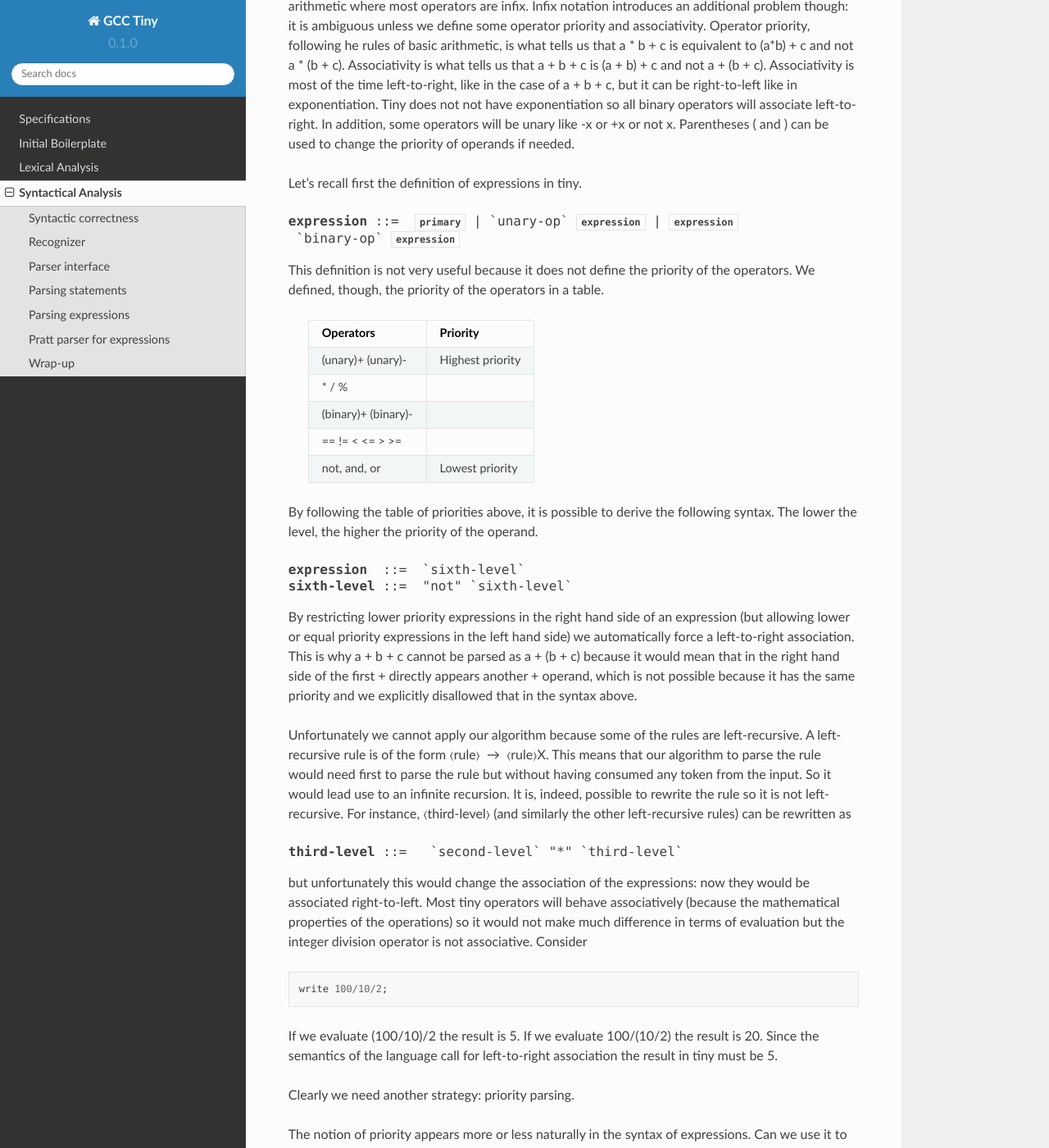
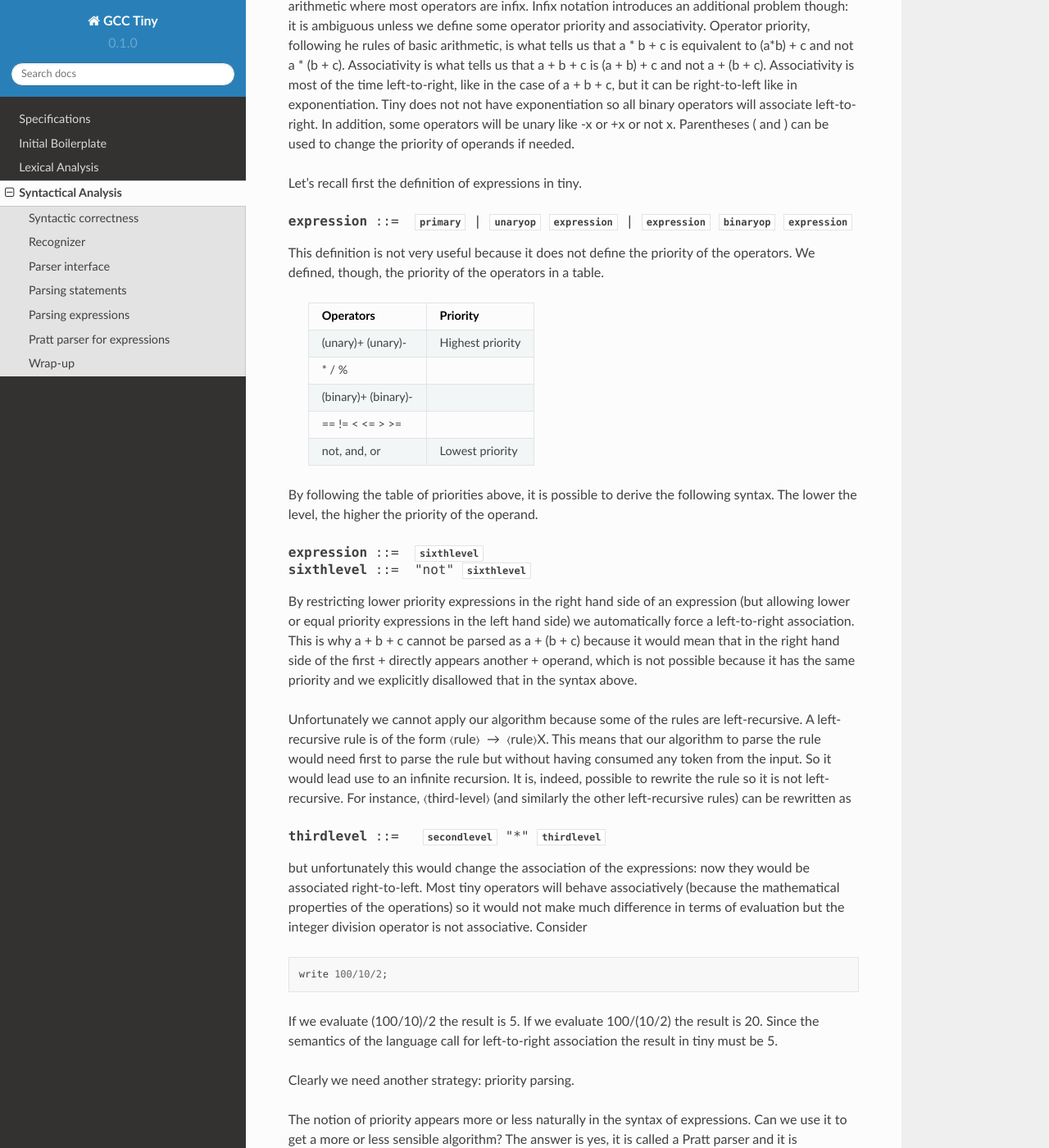
Before and after one commit to GCC-Tiny/gcc-tiny-docs-rtd, a Sphinx documentation site: the page built from docs/source/part04.rst, in a window 1280 px wide and 1400 px high, scrolled down 9617 px. Shown: the whole window at 82% size. Built offline with Sphinx 7.4.7 and the Read the Docs theme 2.0.0, drawn with Linux system fonts in a browser that asks for light colours; some of the changed text lies outside the part shown.

Commit message:
part04: productionlist tokens cannot contain -

```diff
--- a/docs/source/part04.rst
+++ b/docs/source/part04.rst
@@ -545,7 +545,7 @@
 Let's recall first the definition of expressions in tiny.
 
 .. productionlist:: Tiny
-    expression: `primary` | `unary-op` `expression` | `expression` `binary-op` `expression`
+    expression: `primary` | `unaryop` `expression` | `expression` `binaryop` `expression`
 
 This definition is not very useful because it does not define the priority of
 the operators. We defined, though, the priority of the operators in a table.
@@ -564,29 +564,29 @@
 syntax. The lower the level, the higher the priority of the operand.
 
 .. productionlist:: Tiny
-    expression: `sixth-level`
-    sixth-level: "not" `sixth-level`
-                | `sixth-level` "and" `fifth-level`
-                | `sixth-level` "or" `fifth-level`
-                | `fifth-level`
-    fifth-level:  `fifth-level` "<"  `third-level`
-                | `fifth-level` "<=" `fourth-level`
-                | `fifth-level` ">"  `fourth-level`
-                | `fifth-level` ">=" `fourth-level`
-                | `fifth-level` "==" `fourth-level`
-                | `fifth-level` "!=" `fourth-level`
-                | `fourth-level`
-    fourth-level: `fourth-level` "+" `third-level`
-                | `fourth-level` "-" `third-level`
-                | `third-level`
-    third-level:  `third-level` "*" `second-level`
-                | `third-level` "/" `second-level`
-                | `third-level` "%" `second-level`
-                | `second-level`
-    second-level: "+"`second-level`
-                | "-"`second-level`
-                | `first-level`
-    first-level: `primary`
+    expression: `sixthlevel`
+    sixthlevel: "not" `sixthlevel`
+                | `sixthlevel` "and" `fifthlevel`
+                | `sixthlevel` "or" `fifthlevel`
+                | `fifthlevel`
+    fifthlevel:  `fifthlevel` "<"  `thirdlevel`
+                | `fifthlevel` "<=" `fourthlevel`
+                | `fifthlevel` ">"  `fourthlevel`
+                | `fifthlevel` ">=" `fourthlevel`
+                | `fifthlevel` "==" `fourthlevel`
+                | `fifthlevel` "!=" `fourthlevel`
+                | `fourthlevel`
+    fourthlevel: `fourthlevel` "+" `thirdlevel`
+                | `fourthlevel` "-" `thirdlevel`
+                | `thirdlevel`
+    thirdlevel:  `thirdlevel` "*" `secondlevel`
+                | `thirdlevel` "/" `secondlevel`
+                | `thirdlevel` "%" `secondlevel`
+                | `secondlevel`
+    secondlevel: "+"`secondlevel`
+                | "-"`secondlevel`
+                | `firstlevel`
+    firstlevel: `primary`
 
 By restricting lower priority expressions in the right hand side of an expression
 (but allowing lower or equal priority expressions in the left hand side) we
@@ -604,10 +604,10 @@
 left-recursive rules) can be rewritten as
 
 .. productionlist:: Tiny
-    third-level:  `second-level` "*" `third-level`
-                | `second-level` "/" `third-level`
-                | `second-level` "%" `third-level`
-                | `second-level`
+    thirdlevel:  `secondlevel` "*" `thirdlevel`
+                | `secondlevel` "/" `thirdlevel`
+                | `secondlevel` "%" `thirdlevel`
+                | `secondlevel`
 
 but unfortunately this would change the association of the expressions: now
 they would be associated right-to-left. Most tiny operators will behave
```
Also changed, not shown: other parts of docs/source/part04.rst (+2 -2 lines).
